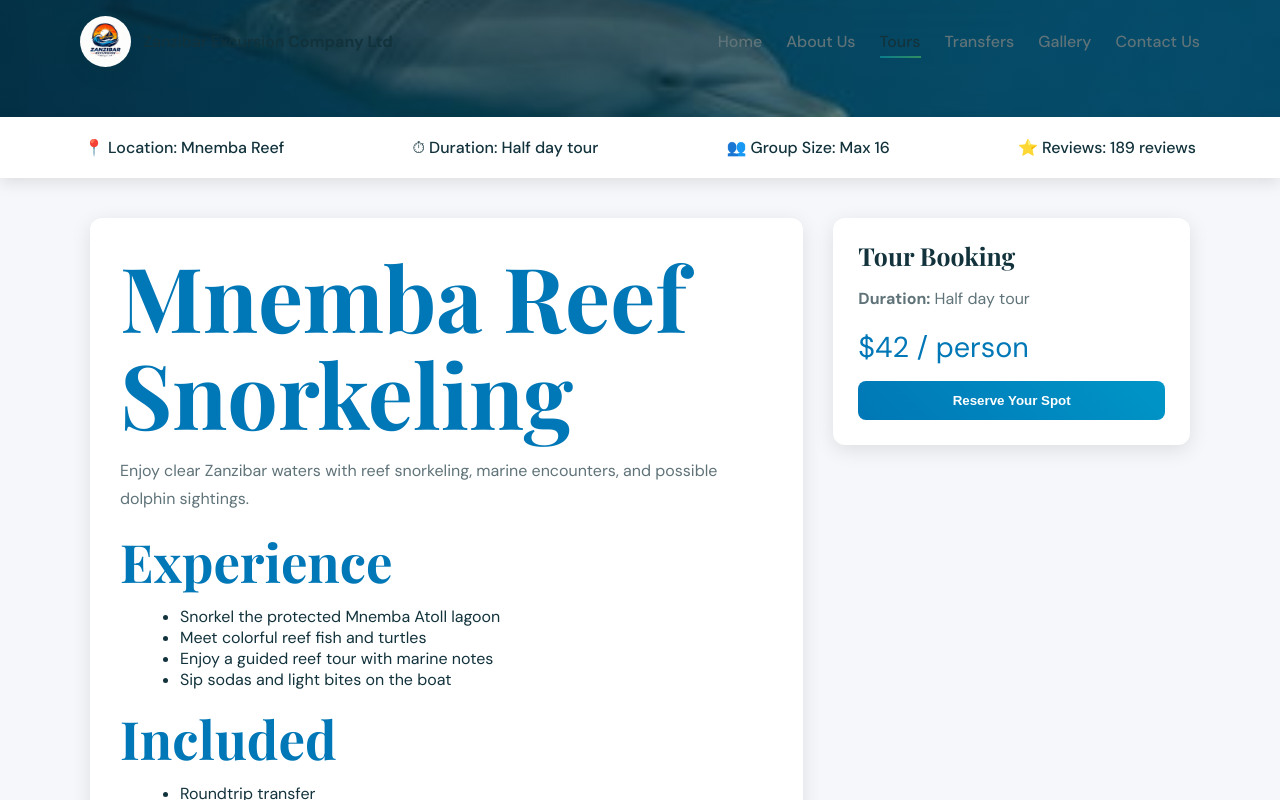
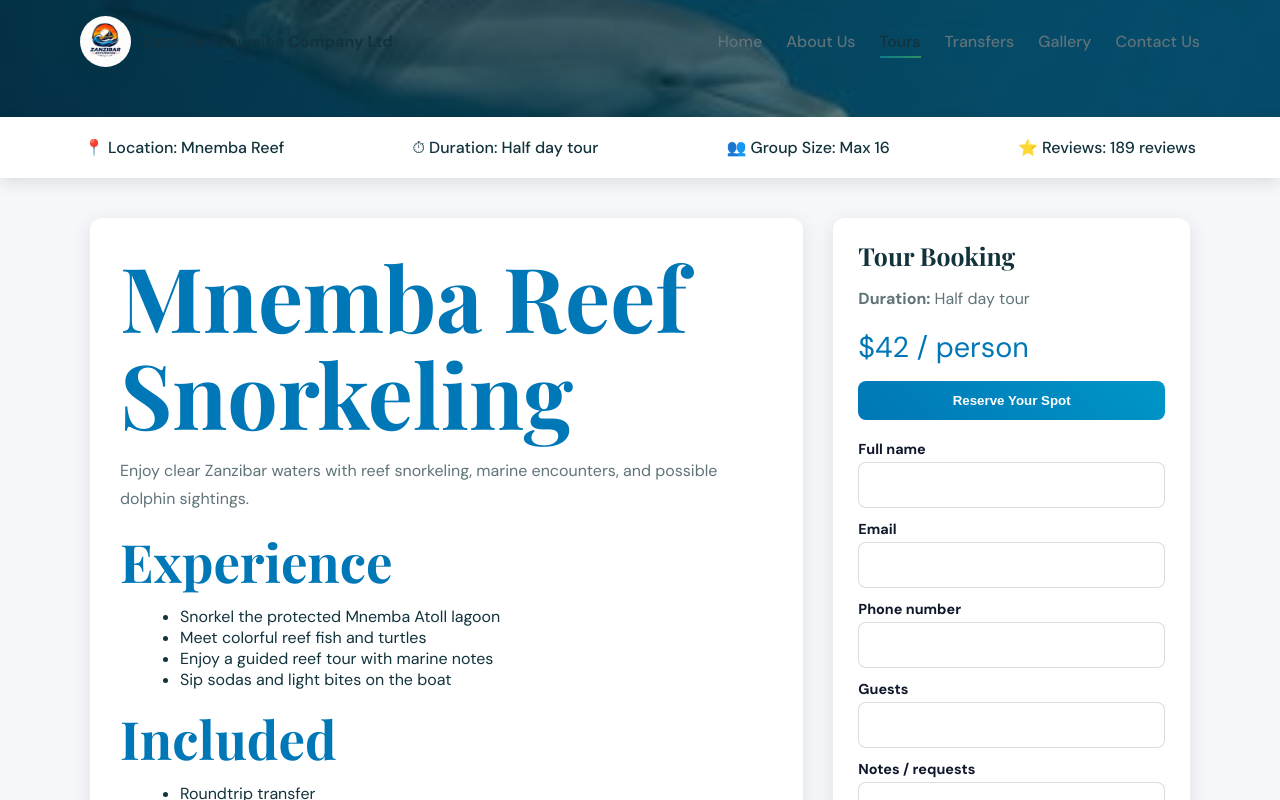
Before and after one commit to aliyusufabass-tech/myproject, a React (Vite) app in the folder frontend/: page /tours/1 in a window 1280 px wide. Both pictures are taken after a click on the button "Reserve Your Spot". Shown: the part 446-1246 px from the top of the page. Built offline with nearby package versions, Linux system fonts and the light colour scheme.

Commit message:
fix commit 45

```diff
--- a/frontend/src/pages/TourDetailPage.jsx
+++ b/frontend/src/pages/TourDetailPage.jsx
@@ -1,3 +1,4 @@
+import { useState } from 'react'
 import { useParams } from 'react-router-dom'
 import { tours } from '../data/tours'
 
@@ -64,6 +65,42 @@ function TourDetailPage() {
   const { tourId } = useParams()
   const tour = tours.find((entry) => String(entry.id) === String(tourId))
   const content = tourDetailContent[tour?.id] ?? defaultContent
+  const [showForm, setShowForm] = useState(false)
+  const [bookingData, setBookingData] = useState({
+    name: '',
+    email: '',
+    phone: '',
+    guests: '',
+    notes: '',
+  })
+  const [confirmation, setConfirmation] = useState(null)
+
+  const handleToggleForm = () => {
+    setShowForm(true)
+    setConfirmation(null)
+  }
+
+  const handleInputChange = (event) => {
+    const { name, value } = event.target
+    setBookingData((prev) => ({ ...prev, [name]: value }))
+  }
+
+  const handleSubmit = (event) => {
+    event.preventDefault()
+    setConfirmation({
+      ...bookingData,
+      tourTitle: tour?.title,
+      price: tour?.price,
+    })
+    setBookingData({
+      name: '',
+      email: '',
+      phone: '',
+      guests: '',
+      notes: '',
+    })
+    setShowForm(false)
+  }
 
   if (!tour) {
     return (
@@ -115,7 +152,81 @@ function TourDetailPage() {
             <strong>Duration:</strong> {tour.duration}
           </p>
           <div className="tour-detail__price">{tour.price}</div>
-          <button className="tour-detail__btn">Reserve Your Spot</button>
+          <button className="tour-detail__btn" type="button" onClick={handleToggleForm}>
+            Reserve Your Spot
+          </button>
+          {showForm && (
+            <form className="tour-detail__form" onSubmit={handleSubmit}>
+              <label>
+                Full name
+                <input
+                  name="name"
+                  type="text"
+                  value={bookingData.name}
+                  onChange={handleInputChange}
+                  required
+                />
+              </label>
+              <label>
+                Email
+                <input
+                  name="email"
+                  type="email"
+                  value={bookingData.email}
+                  onChange={handleInputChange}
+                  required
+                />
+              </label>
+              <label>
+                Phone number
+                <input
+                  name="phone"
+                  type="tel"
+                  value={bookingData.phone}
+                  onChange={handleInputChange}
+                />
+              </label>
+              <label>
+                Guests
+                <input
+                  name="guests"
+                  type="number"
+                  min="1"
+                  value={bookingData.guests}
+                  onChange={handleInputChange}
+                />
+              </label>
+              <label>
+                Notes / requests
+                <textarea
+                  name="notes"
+                  value={bookingData.notes}
+                  onChange={handleInputChange}
+                  rows="3"
+                />
+              </label>
+              <button className="tour-detail__form-btn" type="submit">
+                Confirm Booking
+              </button>
+            </form>
+          )}
+          {confirmation && (
+            <div className="tour-detail__confirmation">
+              <p>Your booking request is confirmed:</p>
+              <p>
+                <strong>Tour:</strong> {confirmation.tourTitle}
+              </p>
+              <p>
+                <strong>Name:</strong> {confirmation.name}
+              </p>
+              <p>
+                <strong>Email:</strong> {confirmation.email}
+              </p>
+              <p>
+                <strong>Price:</strong> {confirmation.price}
+              </p>
+            </div>
+          )}
         </div>
       </div>
     </section>
--- a/frontend/src/styles/global.css
+++ b/frontend/src/styles/global.css
@@ -99,6 +99,57 @@
   font-weight: bold;
   border-radius: 8px;
   cursor: pointer;
+}
+
+.tour-detail__form {
+  margin-top: 20px;
+  display: flex;
+  flex-direction: column;
+  gap: 12px;
+}
+
+.tour-detail__form label {
+  display: flex;
+  flex-direction: column;
+  font-size: 0.9rem;
+  font-weight: 600;
+  color: #0f172a;
+  gap: 4px;
+}
+
+.tour-detail__form input,
+.tour-detail__form textarea {
+  padding: 0.75rem 0.9rem;
+  border-radius: 8px;
+  border: 1px solid rgba(15, 23, 42, 0.15);
+  font-size: 0.95rem;
+  font-family: inherit;
+}
+
+.tour-detail__form-btn {
+  width: 100%;
+  padding: 12px;
+  border-radius: 8px;
+  border: none;
+  background: linear-gradient(45deg, #0a82cf, #1d8cf0);
+  color: white;
+  font-weight: 700;
+  cursor: pointer;
+  transition: transform 180ms ease;
+}
+
+.tour-detail__form-btn:hover {
+  transform: translateY(-2px);
+}
+
+.tour-detail__confirmation {
+  margin-top: 18px;
+  padding: 18px;
+  border-radius: 10px;
+  background: #eff6ff;
+  border: 1px solid rgba(10, 132, 207, 0.4);
+  color: #0b3d91;
+  font-weight: 600;
 }
 
 .tour-detail__missing {
```
